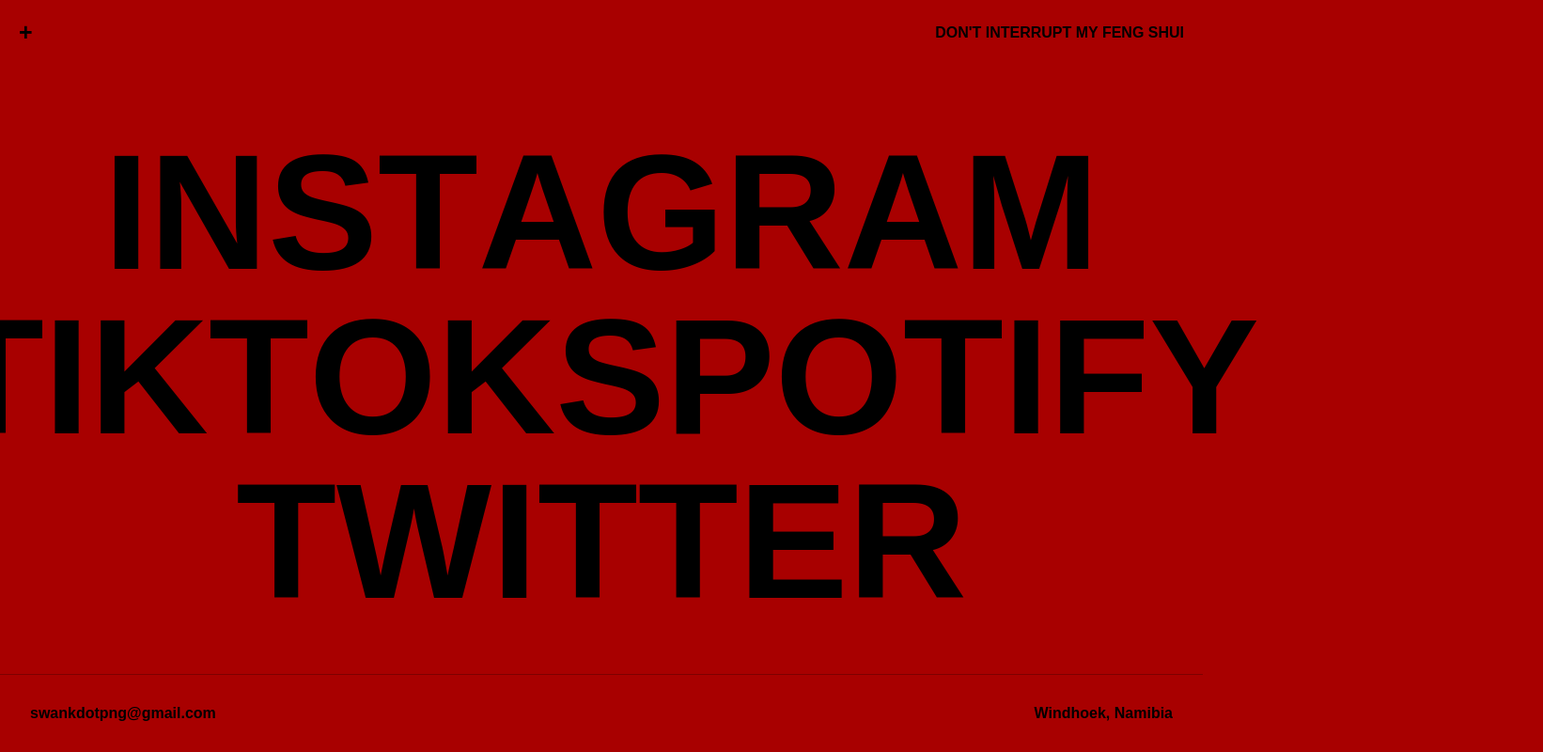
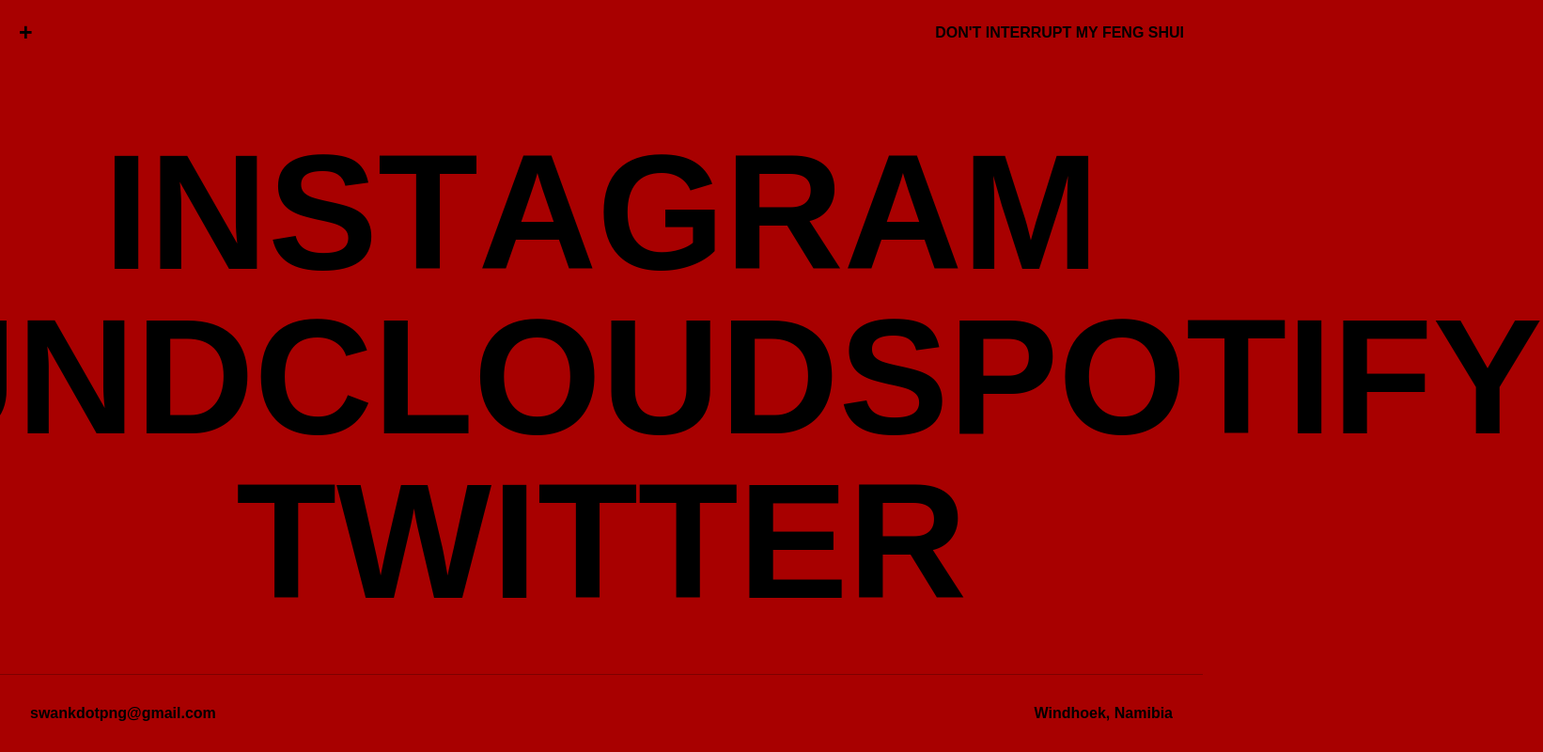
Before and after one commit to michaelnyirenda/swank.gallery, a website: page contact.html in a window 1280 px wide. Shown: the whole page at 94% size, 1642 px wide, since content can reach past the window. Drawn offline with nearby package versions, Linux system fonts and the light colour scheme.

Commit message:
Update contact.html

```diff
--- a/contact.html
+++ b/contact.html
@@ -33,7 +33,7 @@
           <a class="text" href="https://www.instagram.com/mikedotmp3">Instagram</a>
         </div>
         <div>
-          <a class="text" href="https://www.tiktok.com/@mikedotmp4">tIKTOK</a>
+          <a class="text" href="https://on.soundcloud.com/wVo4uvakTWyNzfeN8">SoundCloud</a>
           <a class="text" href="https://sptfy.com/mikedotmp3">Spotify</a>
         </div>
         <div>
```
